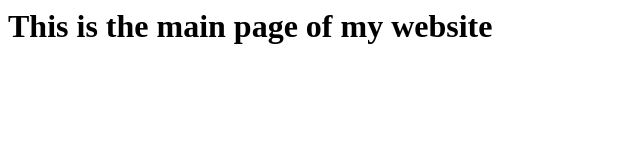
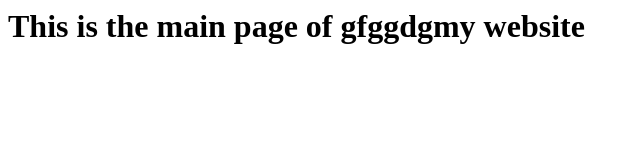
Before and after one commit to will262/will262.github.io, a plain HTML site: page docs/index.html in a window 1280 px wide. Shown: the whole page, without its empty margins (0-640 px from the left). Drawn offline with Linux system fonts and the light colour scheme.

Commit message:
Update index.html

```diff
--- a/docs/index.html
+++ b/docs/index.html
@@ -3,6 +3,6 @@
 <title>Main page</title>
 </head>
 <body>
-<h1>This is the main page of my website</h1>
+<h1>This is the main page of gfggdgmy website</h1>
 </body>
 </html>
```
